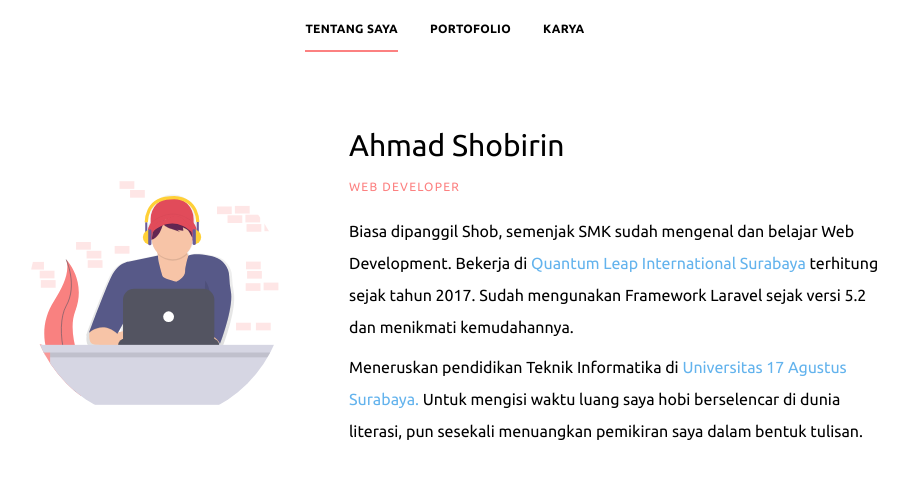
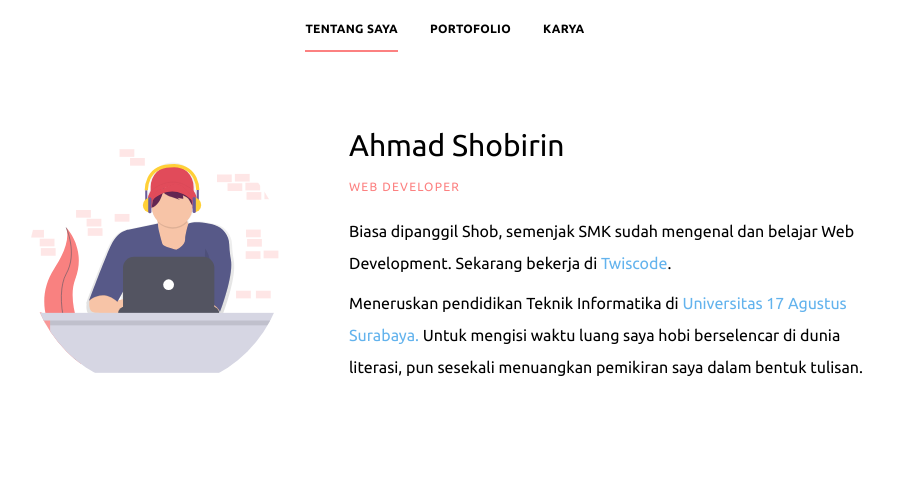
Before and after one commit to ahmadshobirin/new-myportofolio, a Vue app: page / in a window 1280 px wide. Shown: the top 478 px of the page, without its empty margins (179-1087 px from the left). Built offline with nearby package versions, Linux system fonts and the light colour scheme.

Commit message:
update profile

```diff
--- a/src/views/About.vue
+++ b/src/views/About.vue
@@ -15,7 +15,7 @@
         <h2 class="text-3xl text-bold">Ahmad Shobirin</h2>
         <div class="uppercase font-light text-xs text-red-400 tracking-widest mb-4">Web Developer</div>
         <p class="mb-2">
-        Biasa dipanggil Shob, semenjak SMK sudah mengenal dan belajar Web Development. Bekerja di <a href="https://qqltech.com/" class="text-blue-400">Quantum Leap International Surabaya </a> terhitung sejak tahun 2017. Sudah mengunakan Framework Laravel sejak versi 5.2 dan menikmati kemudahannya.
+        Biasa dipanggil Shob, semenjak SMK sudah mengenal dan belajar Web Development. Sekarang bekerja di <a href="http://twiscode.com/" class="text-blue-400">Twiscode</a>.
         </p>
         <p>
         Meneruskan pendidikan Teknik Informatika di <a href="https://untag-sby.ac.id/" class="text-blue-400">Universitas 17 Agustus Surabaya. </a>
```
